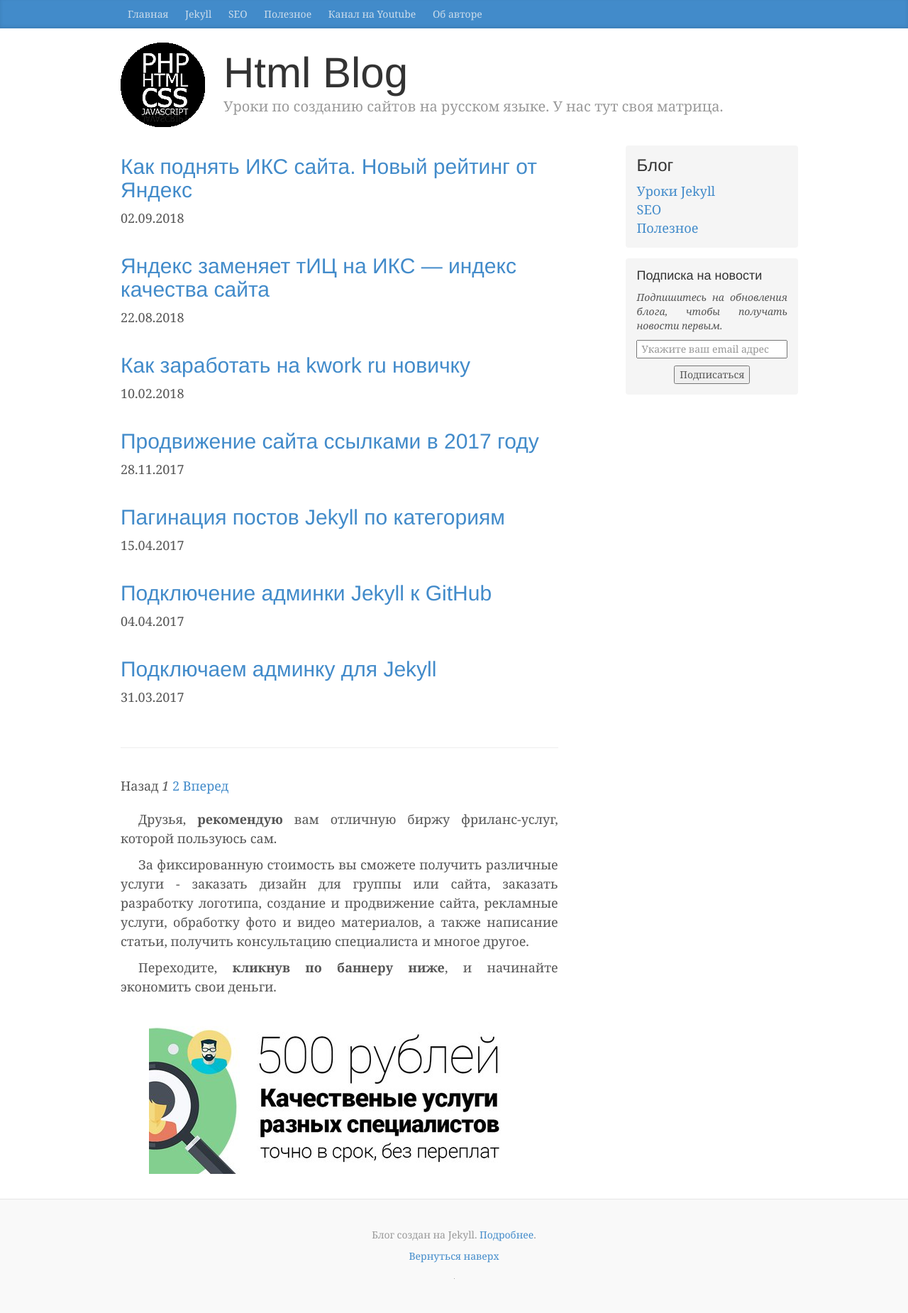
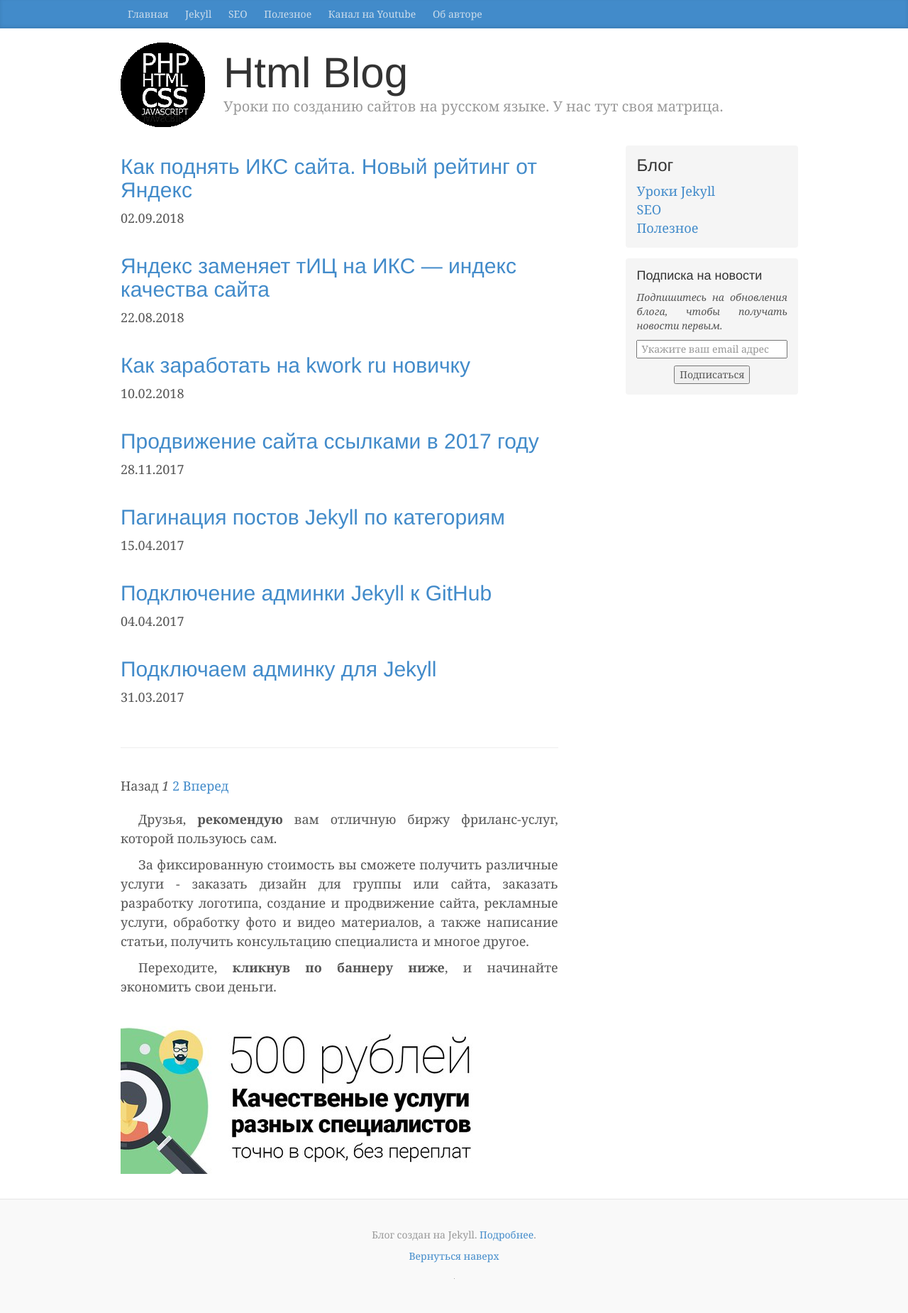
Before and after one commit to htmlblog/htmlblog.github.io, a Jekyll site: the page built from index.html, in a window 1280 px wide. Shown: the whole page at 71% size. Built offline with Jekyll 4.4.1, drawn with Linux system fonts in a browser that asks for light colours; the list of posts is cut into pages by our own code; comment, search, counter and statistics services are not loaded.

Commit message:
Update blog.css

```diff
--- a/assets/blog.css
+++ b/assets/blog.css
@@ -19,7 +19,7 @@ h6, .h6 {
   color: #333;
 }
 
-.blog-post img {
+.blog-main img, .blog-post img {
     display: block;
     max-width: 100%;
     height: auto;
```
